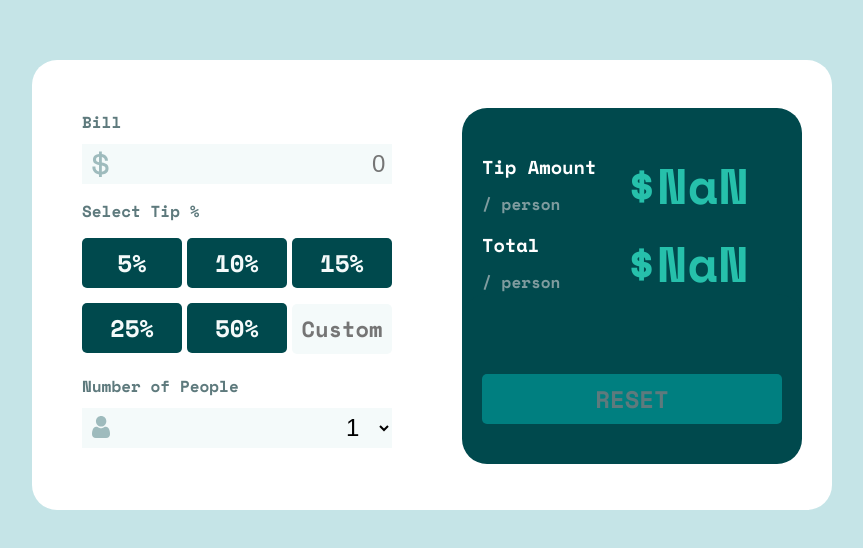
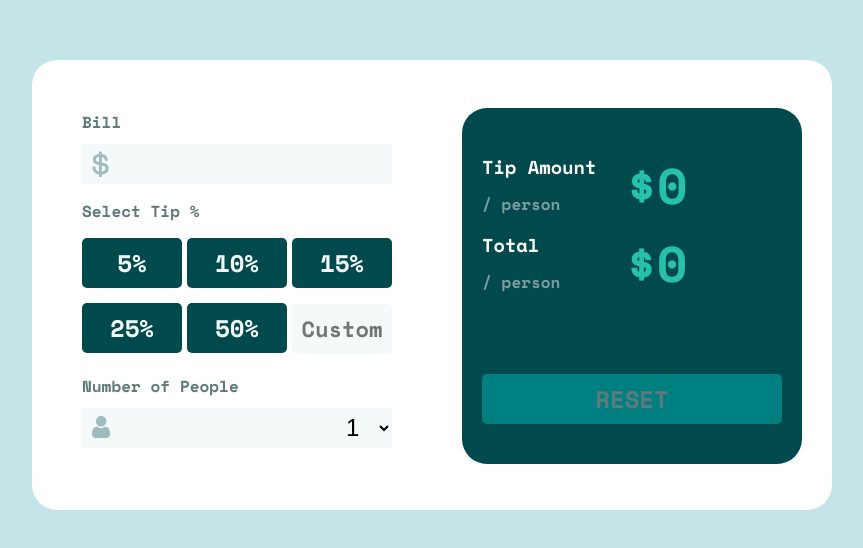
Before and after one commit to J-R77-stack/tip-calculator-React, a React (Create React App) app: page / in a window 1280 px wide. Shown: the part 240-788 px from the top of the page, without its empty margins (208-1071 px from the left). Built offline with nearby package versions, Linux system fonts and the light colour scheme.

Commit message:
add logic for custom button reset. Add Math.trunc to tip and total amount to remove decimals as numbers can get to confusing

```diff
--- a/src/App.js
+++ b/src/App.js
@@ -11,14 +11,13 @@ export default function App() {
 function TipCalculator() {
   const [bill, setBill] = useState("");
   const [percentage1, setPercentage1] = useState(0);
-  const [numOfPeople, setNumOfPeople] = useState(0);
 
-  const tip = (bill * percentage1) / 100 / numOfPeople;
+  const tip = (bill * percentage1) / 100;
 
   function handleReset() {
     setBill("");
     setPercentage1(0);
-    setNumOfPeople(0);
+    document.getElementById("customInput").value = "";
   }
 
   return (
@@ -29,7 +28,7 @@ function TipCalculator() {
         onClick={setPercentage1}
         onChange={setPercentage1}
       />
-      <NumberOfPeople numOfPeople={numOfPeople} onSelect={setNumOfPeople} />
+      <NumberOfPeople />
       <TipAmount tip={tip} />
       <Total bill={bill} tip={tip} />
       <Reset onReset={handleReset} />
@@ -44,7 +43,6 @@ function BillInput({ bill, onSetBill }) {
       <input
         className="input1"
         type="number"
-        placeholder="         0"
         value={bill}
         onChange={(e) => onSetBill(Number(e.target.value))}
       />
@@ -77,6 +75,7 @@ function SelectPercentage({ onClick, onChange }) {
 
         <input
           className="customButton"
+          id="customInput"
           type="number"
           placeholder="Custom"
           onChange={(e) => onChange(Number(e.target.value))}
@@ -86,15 +85,12 @@ function SelectPercentage({ onClick, onChange }) {
   );
 }
 
-function NumberOfPeople({ numOfPeople, onSelect }) {
+function NumberOfPeople() {
   return (
     <div className="numberOfPeople">
       <label>Number of People</label>
 
-      <select
-        className="input2"
-        value={numOfPeople}
-        onChange={(e) => onSelect(Number(e.target.value))}>
+      <select className="input2">
         <option value="1">1</option>
         <option value="2">2</option>
         <option value="3">3</option>
@@ -115,7 +111,7 @@ function TipAmount({ tip }) {
       <h3 className="headingThree">
         Tip Amount
         <span type="number" className="amount1">
-          ${Math.floor(tip)}
+          ${Math.trunc(tip / 3)}
         </span>
       </h3>
       <p className="para">/ person</p>
@@ -128,7 +124,7 @@ function Total({ bill, tip }) {
       <h3 className="headingThree">
         Total
         <span className="amount2" type="number">
-          ${Math.floor(bill + tip)}
+          ${Math.trunc((bill + tip) / 3)}
         </span>
       </h3>
       <p className="para">/ person</p>
```
